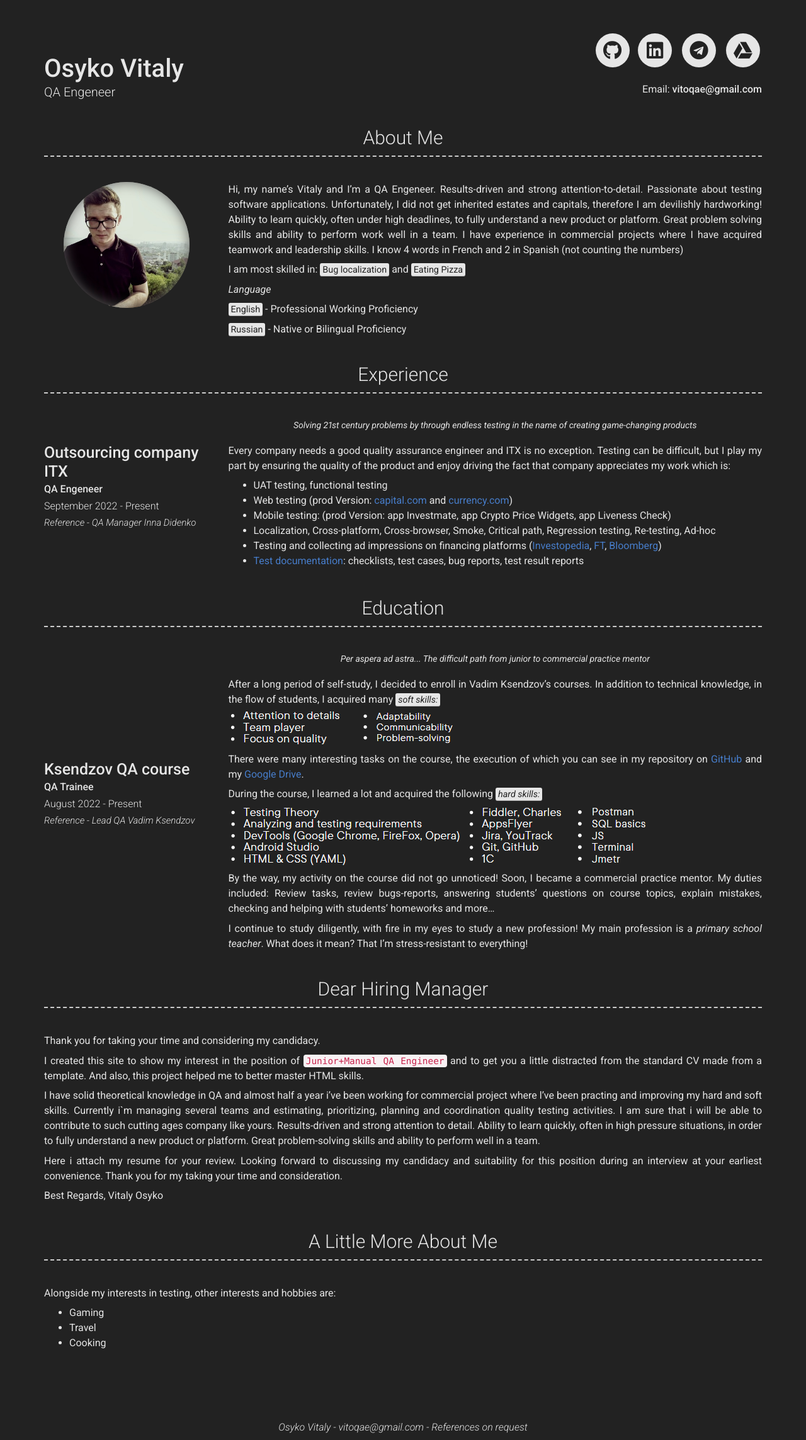
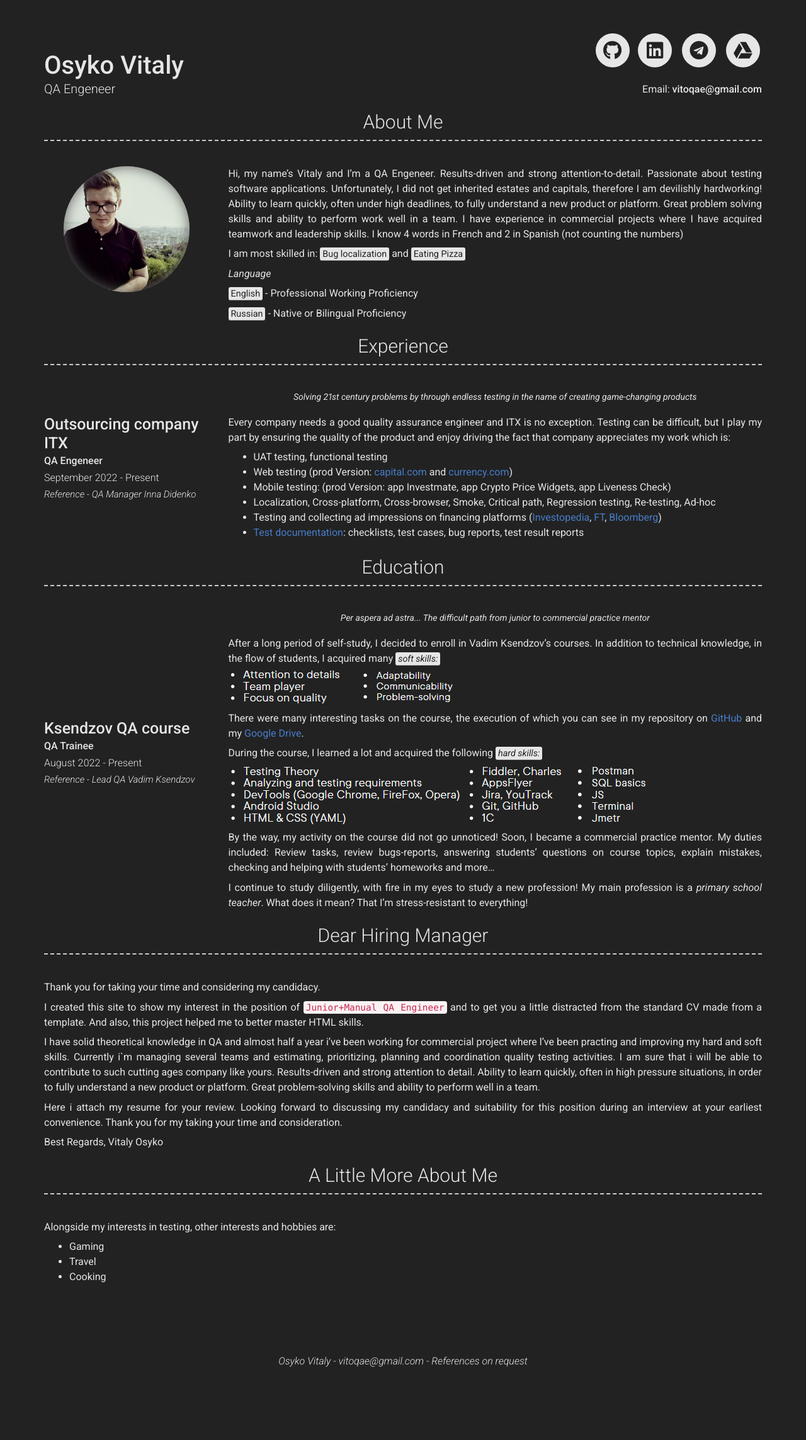
Before and after one commit to VitoOsyko/gadaborshev.github.io, a Jekyll site: the page built from index.md, in a window 1280 px wide. Shown: the whole page at 63% size. Built offline with Jekyll 4.4.1, drawn with Linux system fonts in a browser that asks for light colours; nearby versions of some CDN libraries; after the commit the page ends 2182 px from its top, so only the background shows below that.

Commit message:
add margin-top_15px

```diff
--- a/_sass/base.scss
+++ b/_sass/base.scss
@@ -155,7 +155,7 @@ body {
   text-align: center; }
 
 .container {
-  margin-top:35px;
+  margin-top:15px;
 
   @media print {
     margin-top: 20px;
@@ -171,7 +171,7 @@ body {
 }
 
 .header-left {
-  margin-top: 35px;
+  margin-top: 30px;
 
   @media print {
     margin-top: 0px;
```
